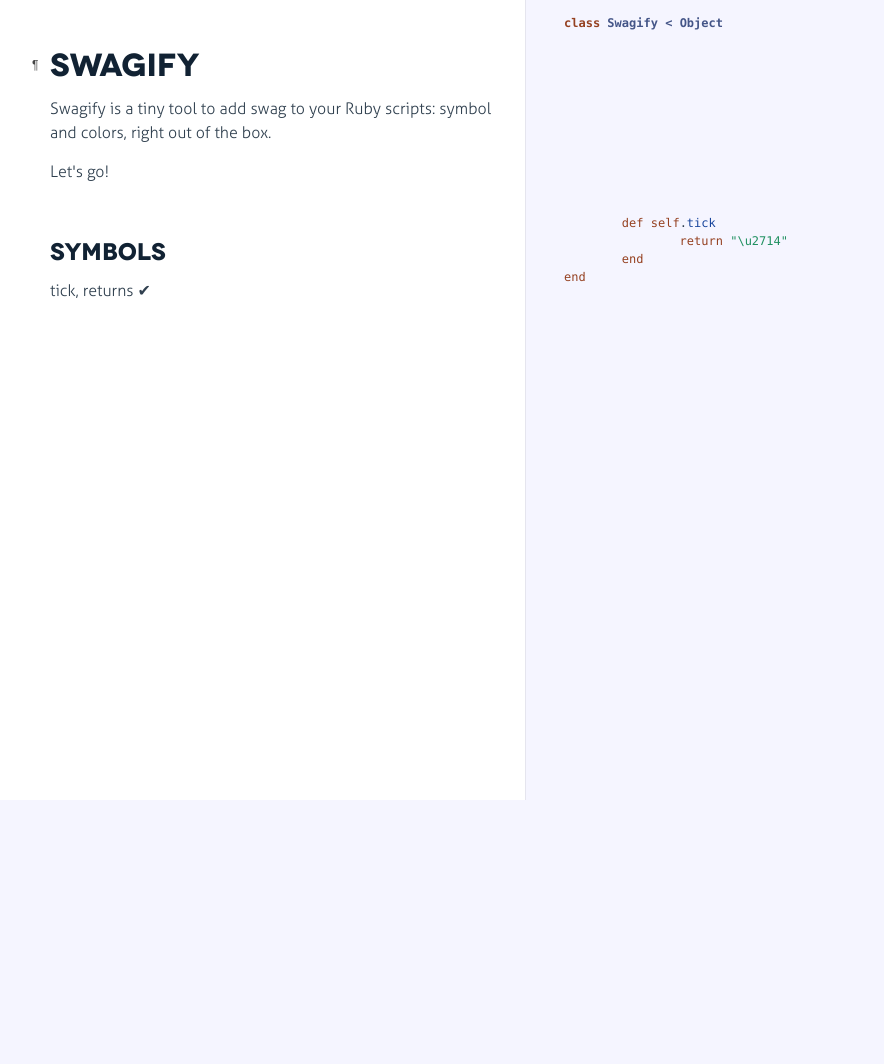
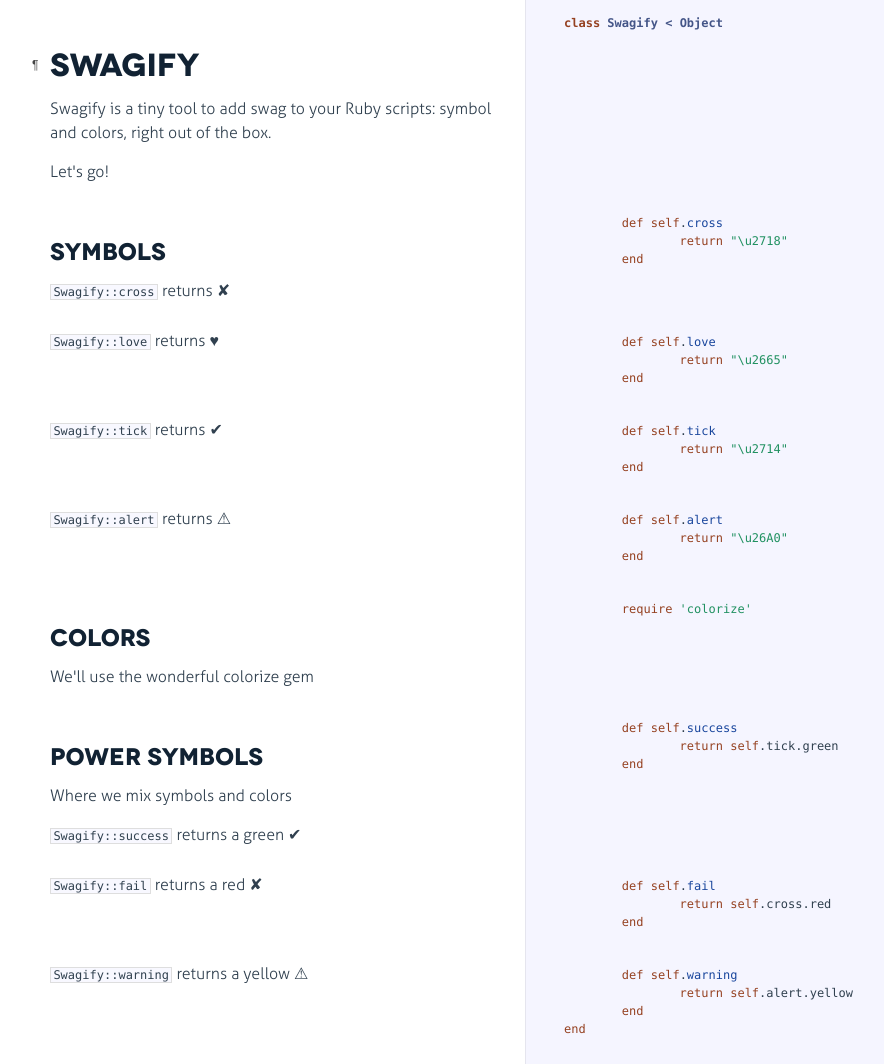
Before and after one commit to mokagio/swagify, a plain HTML site: page docs/swagify.html in a window 1280 px wide. Shown: the whole page, without its empty margins (0-884 px from the left). Before the commit the page ends 800 px from the top, so only its background shows below. Drawn offline with Linux system fonts and the light colour scheme.

Commit message:
Generated documentation

```diff
--- a/docs/swagify.html
+++ b/docs/swagify.html
@@ -40,12 +40,132 @@ symbol and colors, right out of the box.</p>
                 <a class="pilcrow" href="#section-2">&#182;</a>
               </div>
               <h2>Symbols</h2>
-<p>tick, returns ✔</p>
+<p><code>Swagify::cross</code> returns ✘</p>
+
+            </div>
+
+            <div class="content"><div class='highlight'><pre>	<span class="function"><span class="keyword">def</span> <span class="title"><span class="keyword">self</span></span>.<span class="title">cross</span></span>
+		<span class="keyword">return</span> <span class="string">"\u2718"</span>
+	<span class="keyword">end</span></pre></div></div>
+
+        </li>
+
+
+        <li id="section-3">
+            <div class="annotation">
+
+              <div class="pilwrap ">
+                <a class="pilcrow" href="#section-3">&#182;</a>
+              </div>
+              <p><code>Swagify::love</code> returns ♥</p>
+
+            </div>
+
+            <div class="content"><div class='highlight'><pre>	<span class="function"><span class="keyword">def</span> <span class="title"><span class="keyword">self</span></span>.<span class="title">love</span></span>
+		<span class="keyword">return</span> <span class="string">"\u2665"</span>
+	<span class="keyword">end</span></pre></div></div>
+
+        </li>
+
+
+        <li id="section-4">
+            <div class="annotation">
+
+              <div class="pilwrap ">
+                <a class="pilcrow" href="#section-4">&#182;</a>
+              </div>
+              <p><code>Swagify::tick</code> returns ✔</p>
 
             </div>
 
             <div class="content"><div class='highlight'><pre>	<span class="function"><span class="keyword">def</span> <span class="title"><span class="keyword">self</span></span>.<span class="title">tick</span></span>
 		<span class="keyword">return</span> <span class="string">"\u2714"</span>
+	<span class="keyword">end</span></pre></div></div>
+
+        </li>
+
+
+        <li id="section-5">
+            <div class="annotation">
+
+              <div class="pilwrap ">
+                <a class="pilcrow" href="#section-5">&#182;</a>
+              </div>
+              <p><code>Swagify::alert</code> returns ⚠</p>
+
+            </div>
+
+            <div class="content"><div class='highlight'><pre>	<span class="function"><span class="keyword">def</span> <span class="title"><span class="keyword">self</span></span>.<span class="title">alert</span></span>
+		<span class="keyword">return</span> <span class="string">"\u26A0"</span>
+	<span class="keyword">end</span></pre></div></div>
+
+        </li>
+
+
+        <li id="section-6">
+            <div class="annotation">
+
+              <div class="pilwrap for-h2">
+                <a class="pilcrow" href="#section-6">&#182;</a>
+              </div>
+              <h2>Colors</h2>
+<p>We&#39;ll use the wonderful colorize gem</p>
+
+            </div>
+
+            <div class="content"><div class='highlight'><pre>	<span class="keyword">require</span> <span class="string">'colorize'</span></pre></div></div>
+
+        </li>
+
+
+        <li id="section-7">
+            <div class="annotation">
+
+              <div class="pilwrap for-h2">
+                <a class="pilcrow" href="#section-7">&#182;</a>
+              </div>
+              <h2>Power Symbols</h2>
+<p>Where we mix symbols and colors</p>
+<p><code>Swagify::success</code> returns a green ✔</p>
+
+            </div>
+
+            <div class="content"><div class='highlight'><pre>	<span class="function"><span class="keyword">def</span> <span class="title"><span class="keyword">self</span></span>.<span class="title">success</span></span>
+		<span class="keyword">return</span> <span class="keyword">self</span>.tick.green
+	<span class="keyword">end</span></pre></div></div>
+
+        </li>
+
+
+        <li id="section-8">
+            <div class="annotation">
+
+              <div class="pilwrap ">
+                <a class="pilcrow" href="#section-8">&#182;</a>
+              </div>
+              <p><code>Swagify::fail</code> returns a red ✘</p>
+
+            </div>
+
+            <div class="content"><div class='highlight'><pre>	<span class="function"><span class="keyword">def</span> <span class="title"><span class="keyword">self</span></span>.<span class="title">fail</span></span>
+		<span class="keyword">return</span> <span class="keyword">self</span>.cross.red
+	<span class="keyword">end</span></pre></div></div>
+
+        </li>
+
+
+        <li id="section-9">
+            <div class="annotation">
+
+              <div class="pilwrap ">
+                <a class="pilcrow" href="#section-9">&#182;</a>
+              </div>
+              <p><code>Swagify::warning</code> returns a yellow ⚠</p>
+
+            </div>
+
+            <div class="content"><div class='highlight'><pre>	<span class="function"><span class="keyword">def</span> <span class="title"><span class="keyword">self</span></span>.<span class="title">warning</span></span>
+		<span class="keyword">return</span> <span class="keyword">self</span>.alert.yellow
 	<span class="keyword">end</span>
 <span class="keyword">end</span></pre></div></div>
 
```
